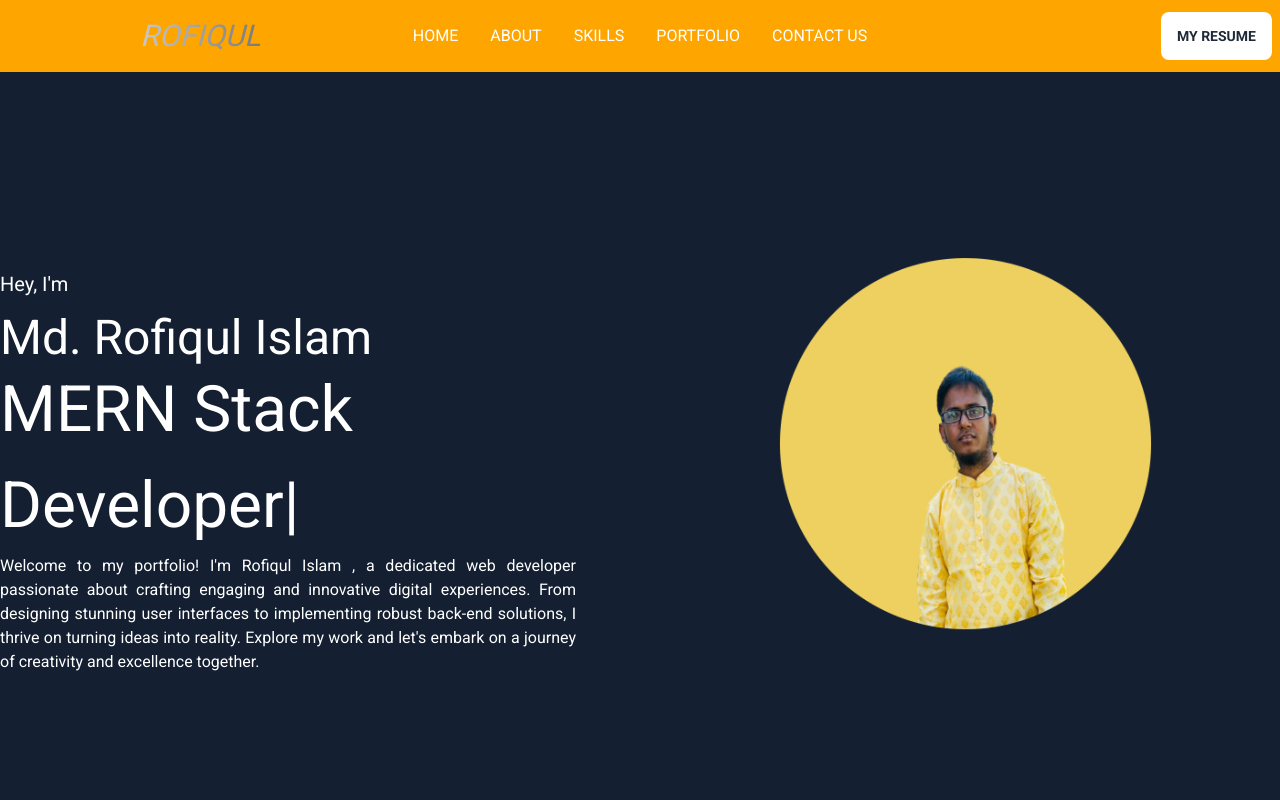
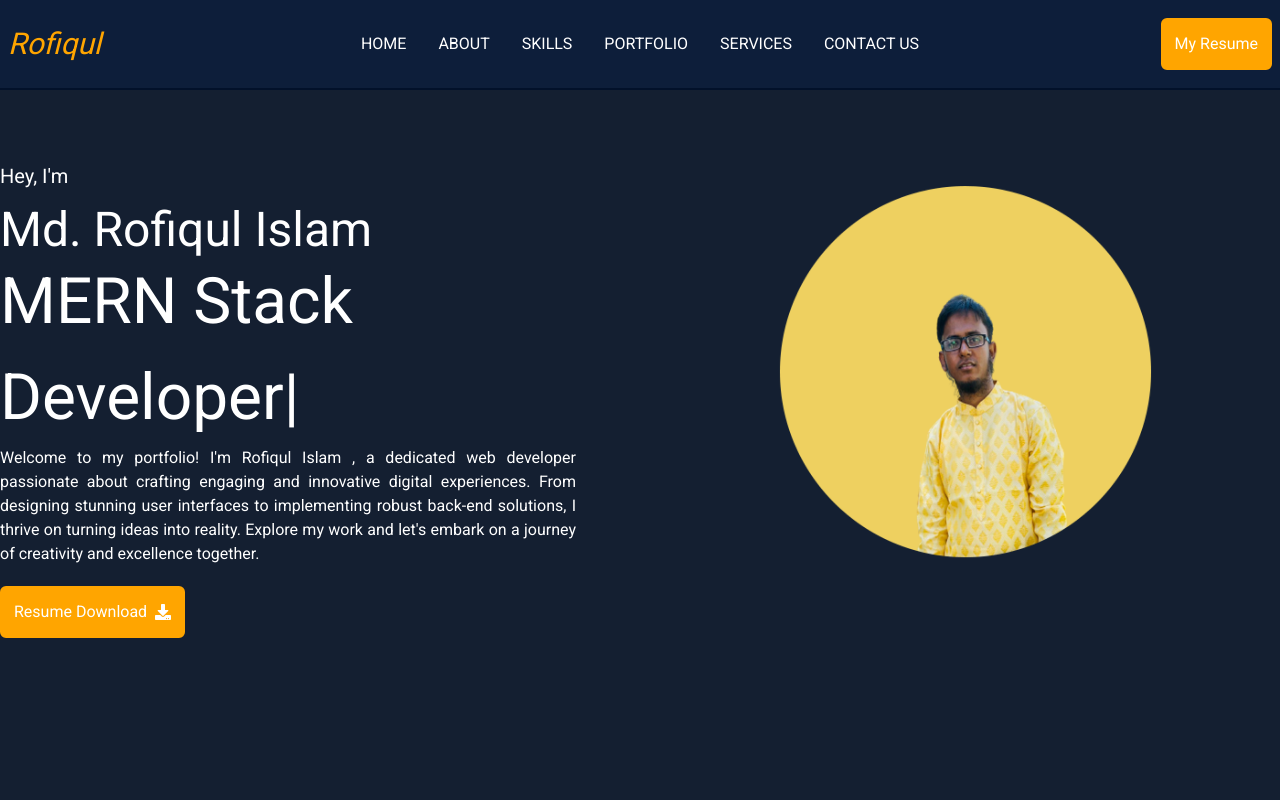
Before and after one commit to itscopebd/portfolio, a React (Vite) app: page / in a window 1280 px wide. Shown: the top 800 px of the page. Built offline with nearby package versions, Linux system fonts and the light colour scheme.

Commit message:
Footer section content added

```diff
--- a/src/components/Contact/Contact.jsx
+++ b/src/components/Contact/Contact.jsx
@@ -11,7 +11,7 @@ const Contact = () => {
         }
     };
     return (
-        <div>
+        <div id='contact'>
             <div className='py-16 container mx-auto'>
                 <div className='relative section__title mt-10'>
                     <h3 className='text-center py-3 text-4xl text-white'>Contact With Me</h3>
--- /dev/null
+++ b/src/components/Footer/Footer.jsx
@@ -0,0 +1,36 @@
+import React from 'react';
+
+import { FaBeer, FaEnvelope, FaFacebook, FaGithub, FaLinkedin, FaLocationArrow, FaPhone } from 'react-icons/fa';
+const Footer = () => {
+    return (
+        <div className='container mx-auto grid grid-cols-3 pb-16'>
+            <div className='text-white'>
+                <h3 className='text-2xl mb-3'> Md. Rofiqul islam </h3>
+                <p className='mb-2'>MERN Stack Developer</p>
+                <p className='mb-2 flex items-center gap-2'> <FaEnvelope></FaEnvelope> <span>itscopebd@gmail.com</span> </p>
+                <p className='mb-2 flex items-center gap-2'> <FaPhone></FaPhone> 01580495093 (WhatsApp)</p>
+                <p className='mb-2 flex items-center gap-2'> <FaLocationArrow></FaLocationArrow> Mirpur, Dhaka, Bangladesh</p>
+            </div>
+            <div className='text-white'>
+                <h3 className='text-2xl mb-3'> Services </h3>
+                <p className='cursor-pointer hover:text-[#FFA500] mb-2'>Web Design</p>
+                <p className='cursor-pointer hover:text-[#FFA500] mb-2'>Figma to HTML</p>
+                <p className='cursor-pointer hover:text-[#FFA500] mb-2'>Front-end Development</p>
+                <p className='cursor-pointer hover:text-[#FFA500] mb-2'>React Developer</p>
+                <p className='cursor-pointer hover:text-[#FFA500] mb-2'>Web Development</p>
+                <p className='cursor-pointer hover:text-[#FFA500] mb-2'>MERN Stack Development</p>
+            </div>
+            <div className='text-white'>
+                <h3 className='text-2xl mb-3'> Social Link </h3>
+                <div className='text-center flex gap-2 flex-col justify-center'>
+                    <p> <a href="https://www.linkedin.com/in/md-rofiqul-islam-250655241" target='_blank'>  <FaLinkedin className='hover:text-[#FFA500]' size={30}></FaLinkedin> </a></p>
+                    <p> <a href="https://github.com/itscopebd?tab=repositories" target='_blank'> <FaGithub className='hover:text-[#FFA500]' size={30}></FaGithub></a> </p>
+                    <p> <a href="https://www.facebook.com/profile.php?id=100004253328622" target='_blank'><FaFacebook className='hover:text-[#FFA500]' size={30}></FaFacebook> </a></p>
+                </div>
+
+            </div>
+        </div>
+    );
+};
+
+export default Footer;
--- a/src/components/HeroSection/HeroSection.jsx
+++ b/src/components/HeroSection/HeroSection.jsx
@@ -1,6 +1,8 @@
 import React from 'react';
 import { TypeAnimation } from 'react-type-animation';
 import img from "../../assets/image/rofiq.png"
+import { FaDownload } from 'react-icons/fa';
+import rofiqul from "../../assets/image/Resume-Rofiqul.pdf"
 const HeroSection = () => {
     return (
         <div className=''>
@@ -26,10 +28,12 @@ const HeroSection = () => {
                             speed={75}
                             style={{ fontSize: '4em' }}
                             repeat={Infinity} preRenderFirstString={true} omitDeletionAnimation={true}
-                       />
+                        />
                         <h2 className='text-justify'>Welcome to my portfolio! I'm Rofiqul Islam , a dedicated web developer passionate about crafting engaging and innovative digital experiences. From designing stunning user interfaces to implementing robust back-end solutions, I thrive on turning ideas into reality. Explore my work and let's embark on a journey of creativity and excellence together.</h2>
 
-
+                        <div className='flex'>
+                        <a href={rofiqul} download={true} className='flex gap-2 items-center px-3 py-3 mt-5 rounded-md hover:bg-transparent hover:border-2 border-2 border-[#FFA500] bg-[#FFA500]'>Resume Download <FaDownload></FaDownload> </a>
+                        </div>
                     </div>
                 </div>
                 <div className='text flex justify-center'>
--- a/src/components/Navbar/Navbar.jsx
+++ b/src/components/Navbar/Navbar.jsx
@@ -4,16 +4,17 @@ import rofiqul from "../../assets/image/Resume-Rofiqul.pdf"
 const Navbar = () => {
     const navbar = <>
 
-        <li className=' text-base text-white'><Link to="/" className=' hover:bg-transparent'>HOME</Link> </li>
-        <li className=' text-base text-white'><Link to="/" className=' hover:bg-transparent'>ABOUT</Link> </li>
-        <li className=' text-base text-white'><Link to="/" className=' hover:bg-transparent'>SKILLS</Link> </li>
-        <li className=' text-base text-white'><Link to="/" className=' hover:bg-transparent'>PORTFOLIO</Link> </li>
-        <li className=' text-base text-white'><Link to="/" className=' hover:bg-transparent'>CONTACT US</Link> </li>
+        <li className=' text-base text-white'><a href="/" className=' hover:bg-transparent hover:text-[#FFA500]'>HOME</a> </li>
+        <li className=' text-base text-white'><a href="/" className=' hover:bg-transparent hover:text-[#FFA500] '>ABOUT</a> </li>
+        <li className=' text-base text-white'><a href="#skills" className=' hover:text-[#FFA500] hover:bg-transparent' >SKILLS</a> </li>
+        <li className=' text-base text-white'><a href="#projects" className=' hover:text-[#FFA500] hover:bg-transparent'>PORTFOLIO</a> </li>
+        <li className=' text-base text-white'><a href="#services" className=' hover:text-[#FFA500] hover:bg-transparent'>SERVICES</a> </li>
+        <li className=' text-base text-white'><a  href="#contact" className=' hover:text-[#FFA500] hover:bg-transparent'>CONTACT US</a> </li>
 
     </>
 
     return (
-        <div className=' bg-[#FFA500]'>
+        <div className='py-2 fixed w-full bg-[#0d1e3a] border-b-2 border-[#02112a] z-50'>
         <div className="navbar container mx-auto">
             <div className="navbar-start">
                 <div className="dropdown">
@@ -25,7 +26,7 @@ const Navbar = () => {
                     {navbar}
                     </ul>
                 </div>
-                <a className="background-animate bg-gradient-to-r from-green-800 via-white uppercase to-black bg-clip-text flex justify-center items-center content-center w-full text-transparent select-none text-3xl italic">
+                <a href='#' className=" flex items-center content-center w-full text-[#FFA500] text-3xl italic">
        Rofiqul
       </a>
             </div>
@@ -36,7 +37,7 @@ const Navbar = () => {
                 </ul>
             </div>
             <div className="navbar-end">
-                <a className="btn hover:bg-black hover:text-white border-none bg-white" href={rofiqul} download={true}>My Resume</a>
+                <a className='px-3 py-3 rounded-md hover:bg-transparent hover:border-2 border-2 border-[#FFA500] bg-[#FFA500] text-white' href={rofiqul} download={true}>My Resume</a>
             </div>
         </div>
         </div>
--- a/src/components/Projects/Projects.jsx
+++ b/src/components/Projects/Projects.jsx
@@ -1,10 +1,10 @@
 import React from 'react';
 import { Tab, Tabs, TabList, TabPanel } from 'react-tabs';
 import 'react-tabs/style/react-tabs.css';
-import { FaBeer, FaGithub, FaLink } from 'react-icons/fa';
+import { FaGithub, FaLink } from 'react-icons/fa';
 const Projects = () => {
     return (
-        <div className='py-16 container mx-auto'>
+        <div className='py-16 container mx-auto' id='projects'>
             <div className='relative section__title my-10'>
                 <h3 className='text-center py-3 text-4xl text-white'>My Projects</h3>
             </div>
--- a/src/components/Services/Services.jsx
+++ b/src/components/Services/Services.jsx
@@ -7,7 +7,7 @@ import shopify from "../../assets/image/shopify.png"
 import figma from "../../assets/image/figma.png"
 const Services = () => {
     return (
-        <div>
+        <div id='services'>
             <div className='py-16 container mx-auto'>
                 <div className='relative section__title my-10'>
                     <h3 className='text-center py-3 text-4xl text-white'>Services</h3>
--- a/src/components/Skills/Skills.jsx
+++ b/src/components/Skills/Skills.jsx
@@ -2,7 +2,7 @@ import React from 'react';
 
 const Skills = () => {
     return (
-        <div className='container mx-auto pb-16 '>
+        <div className='container mx-auto pb-16 ' id='skills'>
             <div className='relative section__title my-10'>
                 <h3 className='text-center py-3 text-4xl text-white'>My Skills</h3>
             </div>
--- a/src/index.css
+++ b/src/index.css
@@ -6,10 +6,12 @@
 
 body{
   background-color: #141f31;
+  scroll-behavior: smooth;
 }
 
 * {
   font-family: 'Roboto', sans-serif;
+  scroll-behavior: smooth;
 
 }
 
@@ -47,7 +49,7 @@ body{
 
 /* projects  */
 .project__image{
-  transition: ease-in-out 8s;
+  transition: ease-in-out 2s;
   background-position: top;
   background-size: cover;
   width: 100%;
--- a/src/layout/Main.jsx
+++ b/src/layout/Main.jsx
@@ -1,15 +1,16 @@
 import React from 'react';
 import { Outlet } from 'react-router-dom';
 import Navbar from '../components/Navbar/Navbar';
+import Footer from '../components/Footer/Footer';
 
 const Main = () => {
     return (
         <>
             <Navbar></Navbar>
 
-                <Outlet></Outlet>
+            <Outlet></Outlet>
 
-
+            <Footer></Footer>
         </>
 
     );
--- a/src/pages/HomePage/HomePage.jsx
+++ b/src/pages/HomePage/HomePage.jsx
@@ -5,6 +5,7 @@ import Projects from '../../components/Projects/Projects';
 import Quality from '../../components/Quality/Quality';
 import Services from '../../components/Services/Services';
 import Contact from '../../components/Contact/Contact';
+import Footer from '../../components/Footer/Footer';
 
 const HomePage = () => {
     return (
@@ -16,6 +17,7 @@ const HomePage = () => {
             <Services></Services>
             <Contact></Contact>
 
+
         </div>
     );
 };
```
